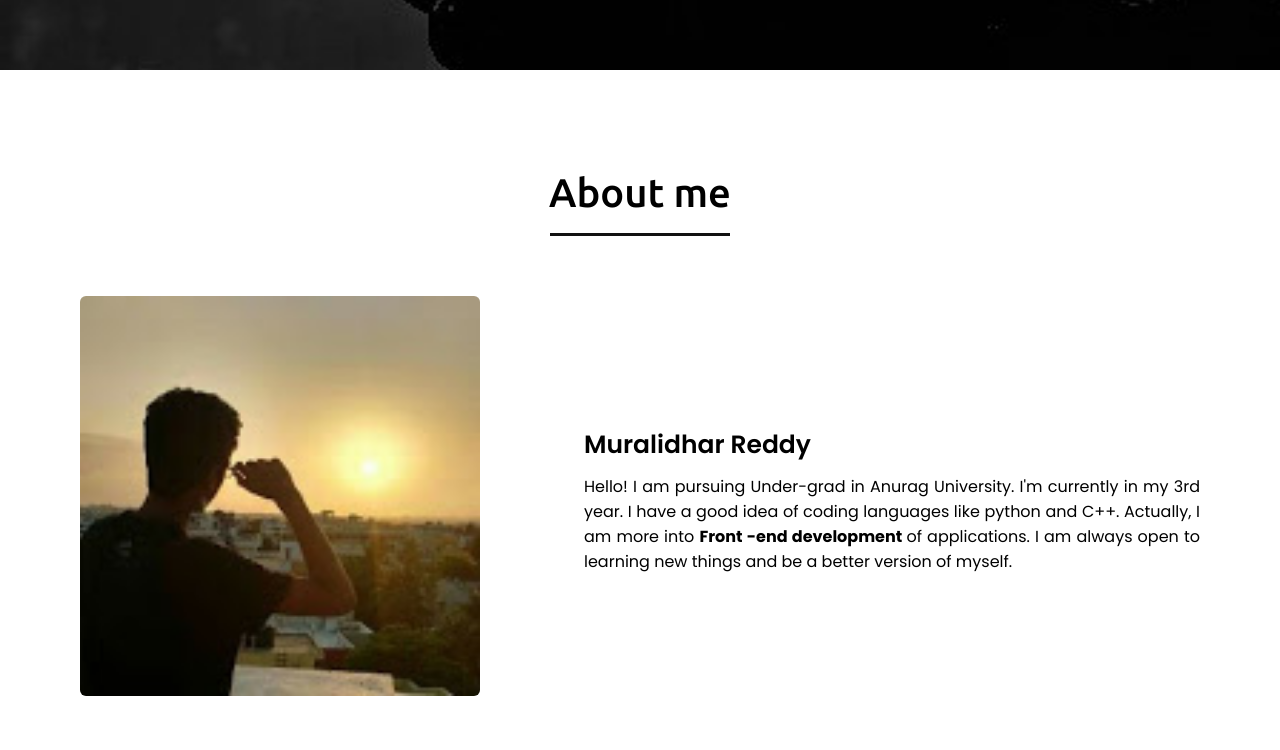
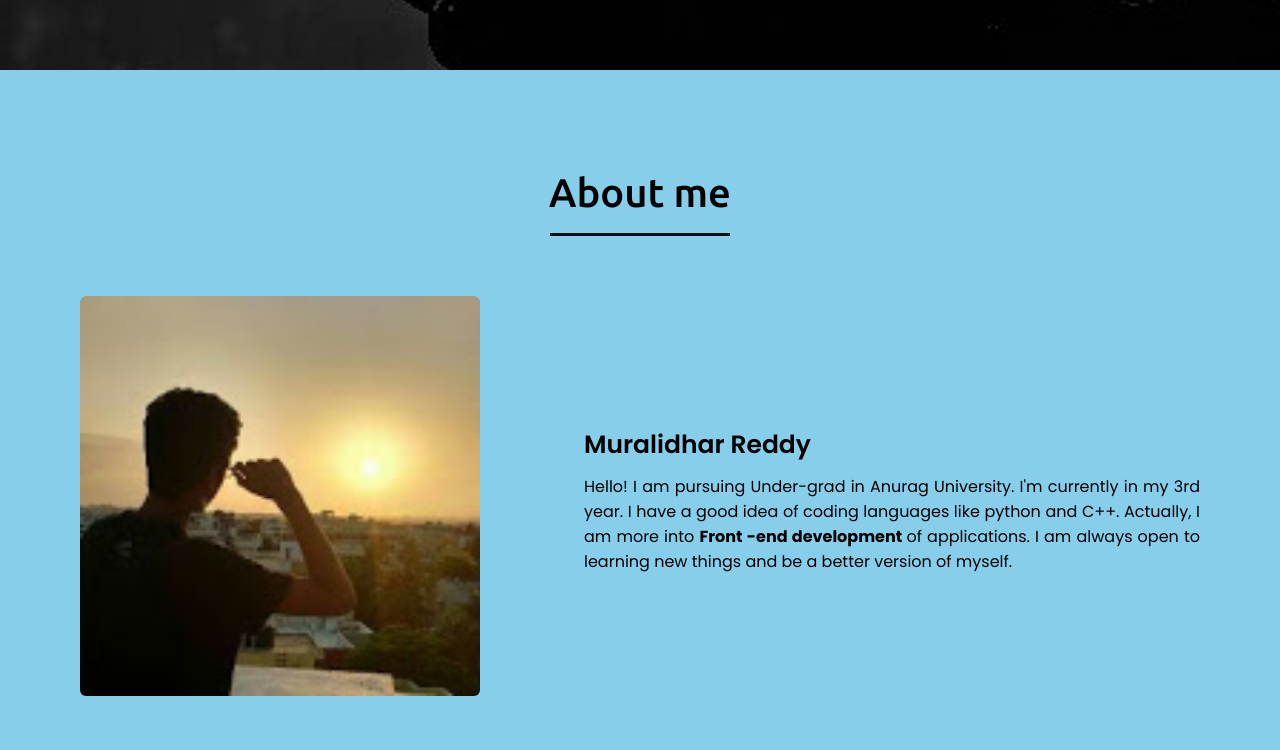
Before and after one commit to MuralidharReddy23/portfolio, a plain HTML site: page index.html in a window 1280 px wide. Shown: the part 730-1480 px from the top of the page. Drawn offline with nearby package versions, Linux system fonts and the light colour scheme.

Commit message:
Update style.css

```diff
--- a/style.css
+++ b/style.css
@@ -215,6 +215,10 @@ section .title::after{
 .about .title::after{
 
 }
+.about{
+    background-color:skyblue;
+}
+
 .about .about-content .left{
     width: 45%;
 }
```
